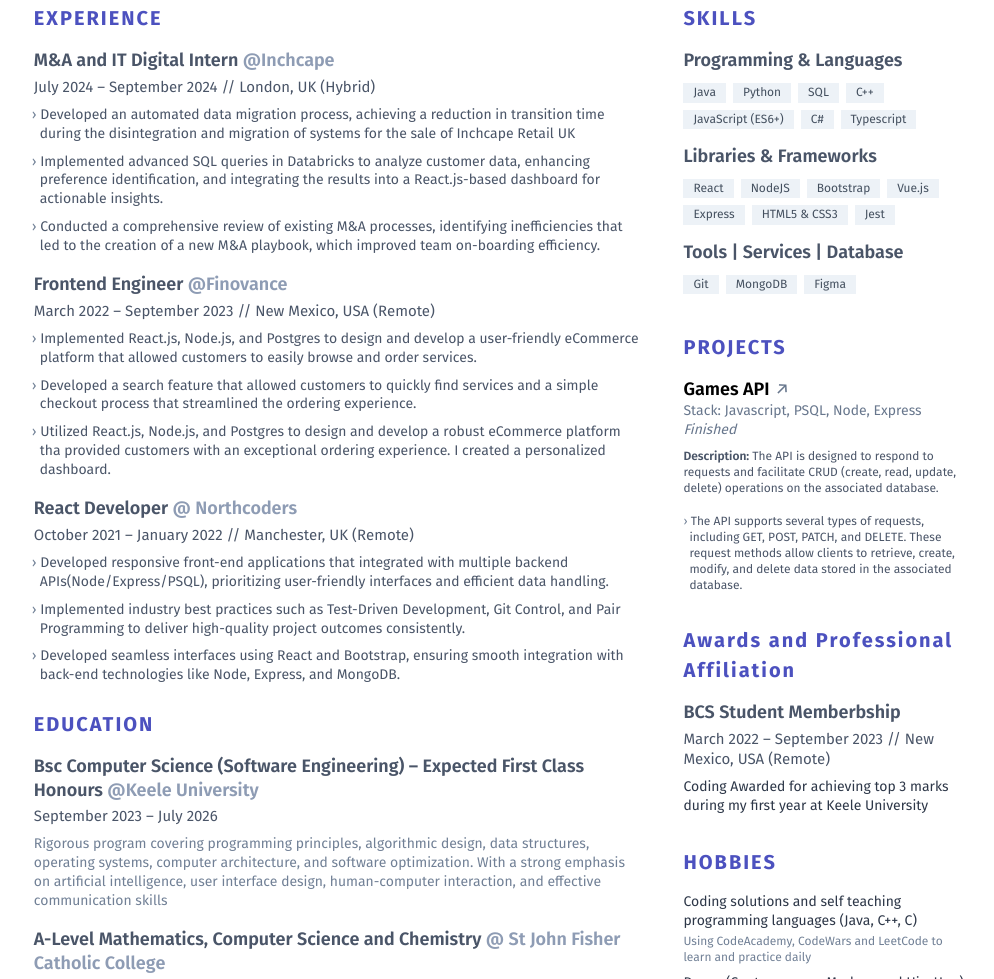
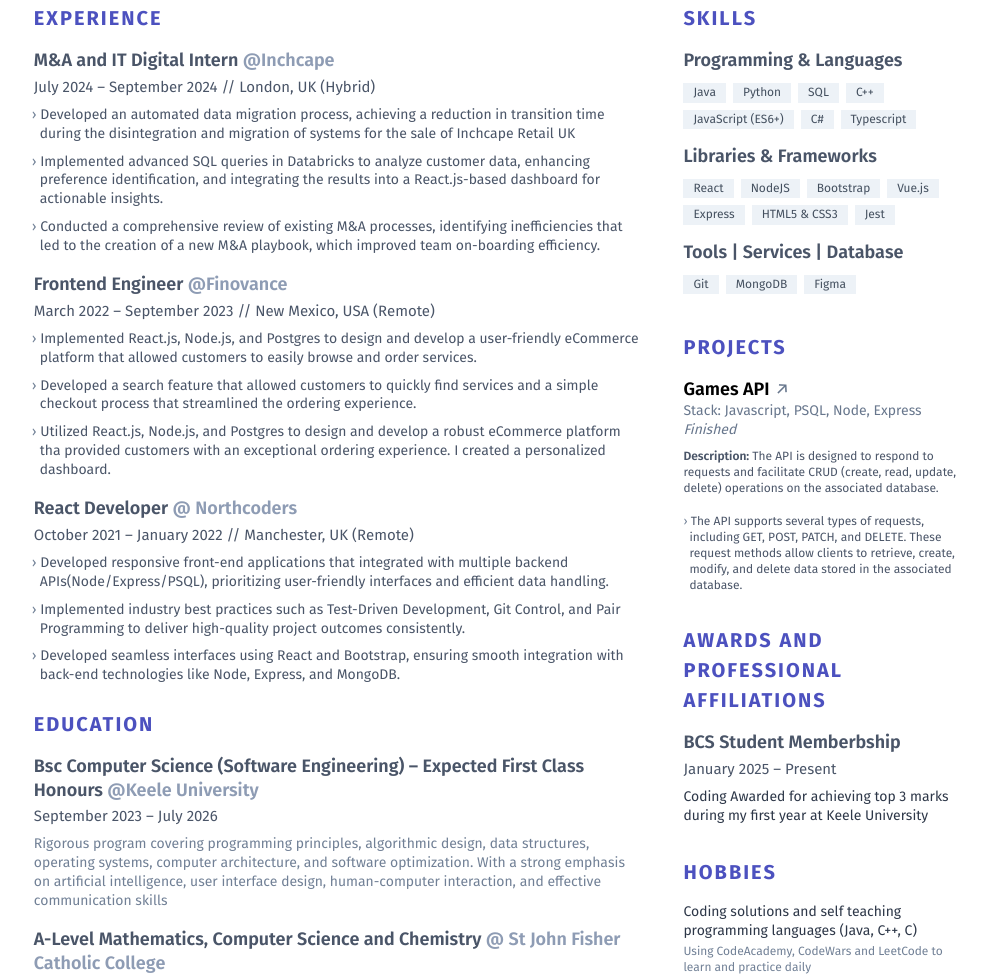
Before and after one commit to blessinguche/my_resume, a website: page docs/index.html in a window 1280 px wide. Shown: the part 259-1238 px from the top of the page, without its empty margins (139-1133 px from the left). Drawn offline with nearby package versions, Linux system fonts and the light colour scheme; files that its build step writes are made by us from their sources.

Commit message:
EDITED THE AWARDS SECTION

```diff
--- a/docs/index.html
+++ b/docs/index.html
@@ -498,13 +498,13 @@
               <section class="mt-8 first:mt-0" id="projects">
 
                 <h2
-                  class="mb-4 font-bold tracking-widest text-xl text-indigo-700">Awards and Professional Affiliation</h2>
+                  class="mb-4 font-bold tracking-widest text-xl text-indigo-700">AWARDS AND PROFESSIONAL AFFILIATIONS</h2>
                 <section class="mb-4.5">
                   <h3
                     class="text-lg font-semibold text-gray-700 leading-snugish">BCS Student Memberbship </h3>
                   <p id="work-date-location"
                     class="leading-normal text-sm2 text-gray-700 mt-1">
-                    March 2022 – September 2023 // New Mexico, USA (Remote)
+                    January 2025 – Present
                   </p>
                   <p class="mt-2.1 text-sm text-gray-800 leading-normal">Coding
                     Awarded for achieving top 3 marks during my first year at Keele University
```
